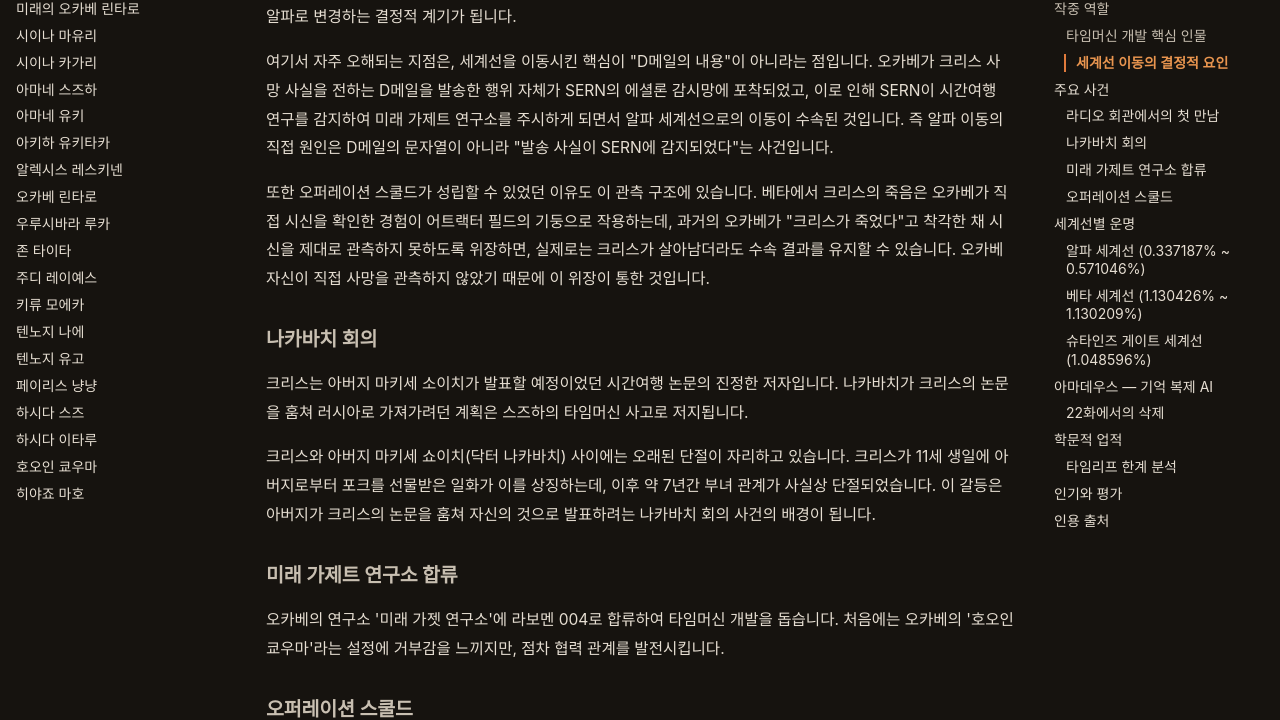
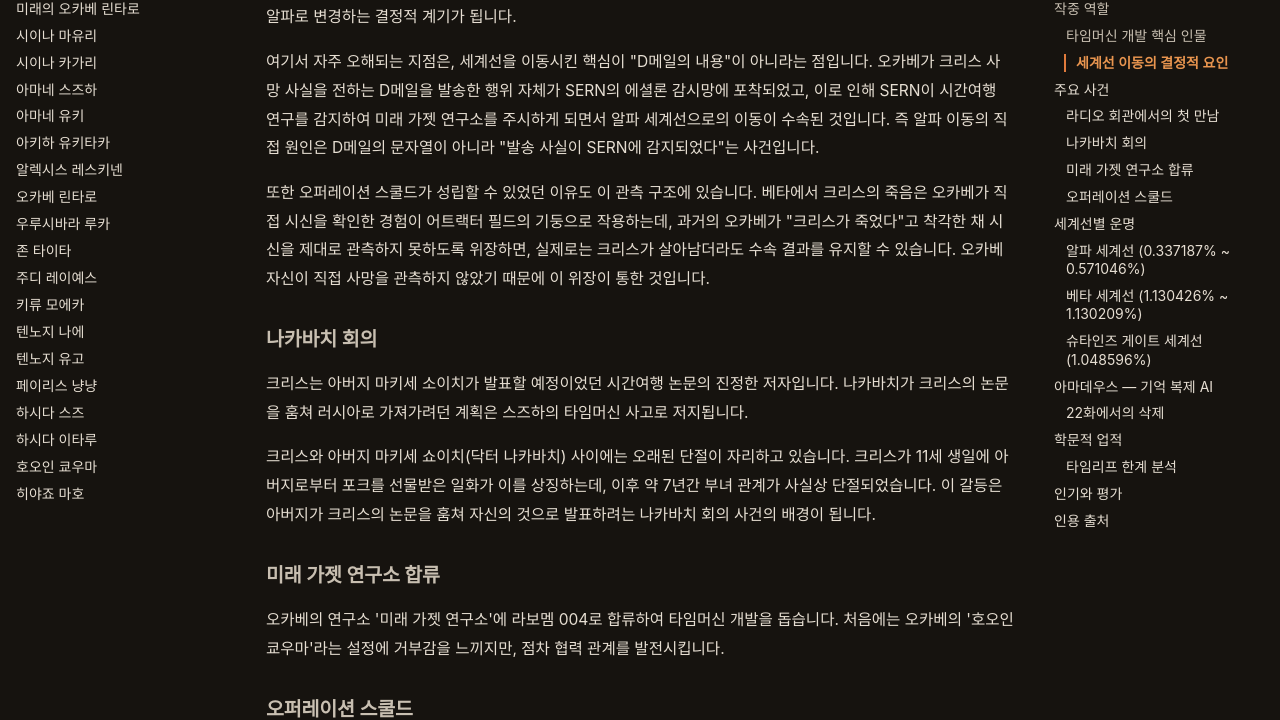
Before and after one commit to sgwiki/sgwiki.github.io, an MkDocs documentation site: the page built from wiki/캐릭터/마키세-크리스.md, in a window 1280 px wide and 1400 px high, scrolled down 2816 px. Shown: the part 208-928 px from the top of the window. Built offline with MkDocs 1.6.1 and Material for MkDocs 9.7.7, drawn with Linux system fonts in a browser that asks for light colours; some web fonts are replaced; some of the changed text lies outside the part shown.

Commit message:
Normalize lab member wording for Kurisu
The reviewed Kurisu page used an inconsistent lab-member transliteration, so this commit aligns the profile and body text on the preferred Korean wording.

Constraint: User explicitly requested committing the additional reviewed edits
Confidence: high
Scope-risk: narrow
Reversibility: clean
Tested: python3 scripts/wiki_link_lint.py --file wiki/캐릭터/마키세-크리스.md --json
Tested: make wiki-build
Not-tested: Full make test suite

```diff
--- a/wiki/캐릭터/마키세-크리스.md
+++ b/wiki/캐릭터/마키세-크리스.md
@@ -19,7 +19,7 @@
 | 본명 | 마키세 크리스 |
 | 영어 표기 | Makise Kurisu |
 | 생일 | 7월 25일 |
-| 별명 | 크리스티나, 조수, 라보멘 004, 더 좀비, 널러 (@채널: 일본의 2ch 패러디 / @채'널러'), 밤오반과 에네르기파, 타임머신의 어머니 (미래의 α 세계선에서 SERN 소속으로 타임머신 개발) |
+| 별명 | 크리스티나, 조수, 라보멤 004, 더 좀비, 널러 (@채널: 일본의 2ch 패러디 / @채'널러'), 밤오반과 에네르기파, 타임머신의 어머니 (미래의 α 세계선에서 SERN 소속으로 타임머신 개발) |
 | 연령 | 18세 |
 | 직업 | 뇌과학 연구자 (빅토르 콘드리아 대학 뇌과학 연구소 소속) |
 | 전공 | 신경과학, 뇌과학 |
@@ -66,7 +66,7 @@
 
 오카베는 7월 28일 라디오 회관 8층에서 크리스의 시신을 발견합니다. 이 사건은 오카베가 D메일을 보내어 세계선을 알파로 변경하는 결정적 계기가 됩니다.
 
-여기서 자주 오해되는 지점은, 세계선을 이동시킨 핵심이 "D메일의 내용"이 아니라는 점입니다. 오카베가 크리스 사망 사실을 전하는 D메일을 발송한 행위 자체가 SERN의 에셜론 감시망에 포착되었고, 이로 인해 SERN이 시간여행 연구를 감지하여 미래 가제트 연구소를 주시하게 되면서 알파 세계선으로의 이동이 수속된 것입니다. 즉 알파 이동의 직접 원인은 D메일의 문자열이 아니라 "발송 사실이 SERN에 감지되었다"는 사건입니다.
+여기서 자주 오해되는 지점은, 세계선을 이동시킨 핵심이 "D메일의 내용"이 아니라는 점입니다. 오카베가 크리스 사망 사실을 전하는 D메일을 발송한 행위 자체가 SERN의 에셜론 감시망에 포착되었고, 이로 인해 SERN이 시간여행 연구를 감지하여 미래 가젯 연구소를 주시하게 되면서 알파 세계선으로의 이동이 수속된 것입니다. 즉 알파 이동의 직접 원인은 D메일의 문자열이 아니라 "발송 사실이 SERN에 감지되었다"는 사건입니다.
 
 또한 오퍼레이션 스쿨드가 성립할 수 있었던 이유도 이 관측 구조에 있습니다. 베타에서 크리스의 죽음은 오카베가 직접 시신을 확인한 경험이 어트랙터 필드의 기둥으로 작용하는데, 과거의 오카베가 "크리스가 죽었다"고 착각한 채 시신을 제대로 관측하지 못하도록 위장하면, 실제로는 크리스가 살아남더라도 수속 결과를 유지할 수 있습니다. 오카베 자신이 직접 사망을 관측하지 않았기 때문에 이 위장이 통한 것입니다.
 
@@ -76,9 +76,9 @@
 
 크리스와 아버지 마키세 쇼이치(닥터 나카바치) 사이에는 오래된 단절이 자리하고 있습니다. 크리스가 11세 생일에 아버지로부터 포크를 선물받은 일화가 이를 상징하는데, 이후 약 7년간 부녀 관계가 사실상 단절되었습니다. 이 갈등은 아버지가 크리스의 논문을 훔쳐 자신의 것으로 발표하려는 나카바치 회의 사건의 배경이 됩니다.
 
-### 미래 가제트 연구소 합류
+### 미래 가젯 연구소 합류
 
-오카베의 연구소 '미래 가젯 연구소'에 라보멘 004로 합류하여 타임머신 개발을 돕습니다. 처음에는 오카베의 '호오인 쿄우마'라는 설정에 거부감을 느끼지만, 점차 협력 관계를 발전시킵니다.
+오카베의 연구소 '미래 가젯 연구소'에 라보멤 004로 합류하여 타임머신 개발을 돕습니다. 처음에는 오카베의 '호오인 쿄우마'라는 설정에 거부감을 느끼지만, 점차 협력 관계를 발전시킵니다.
 
 ### 오퍼레이션 스쿨드
 
```
